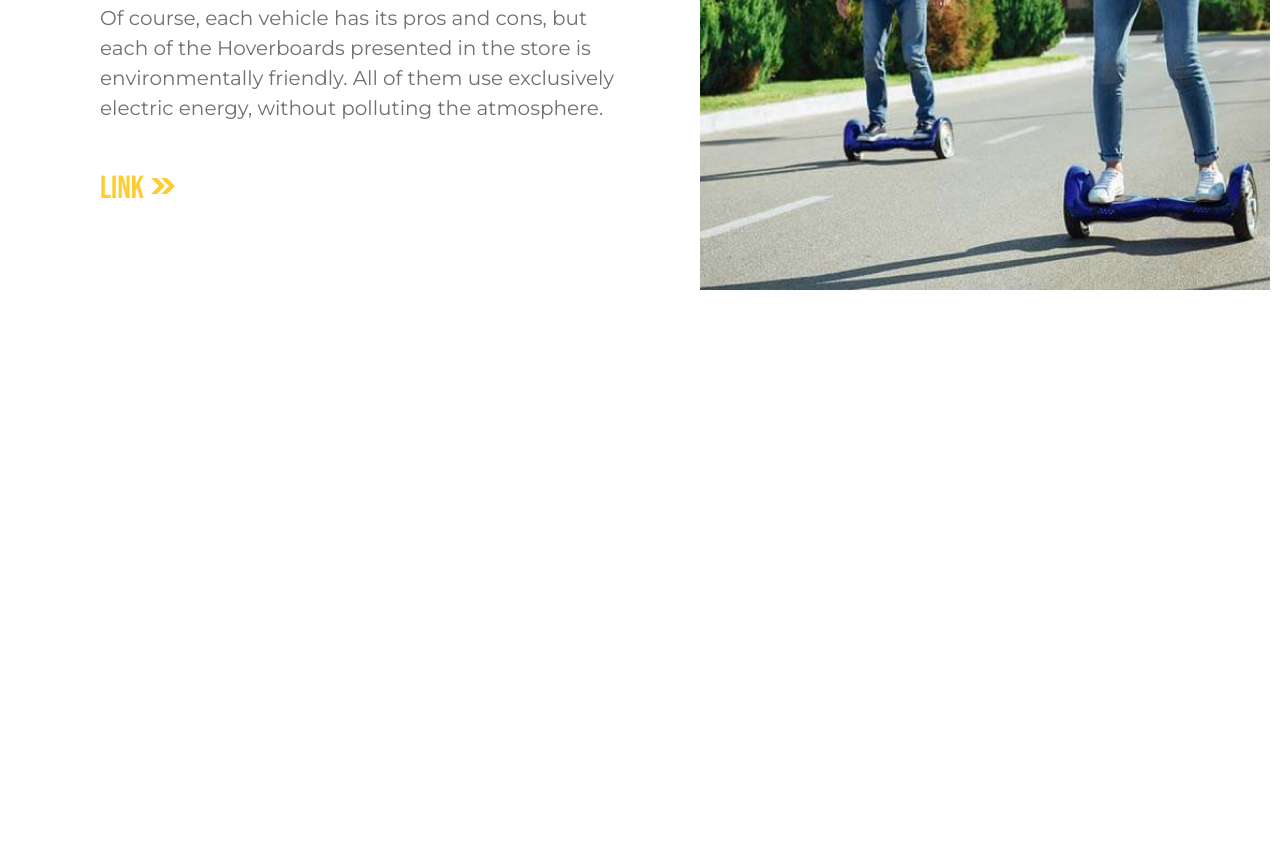
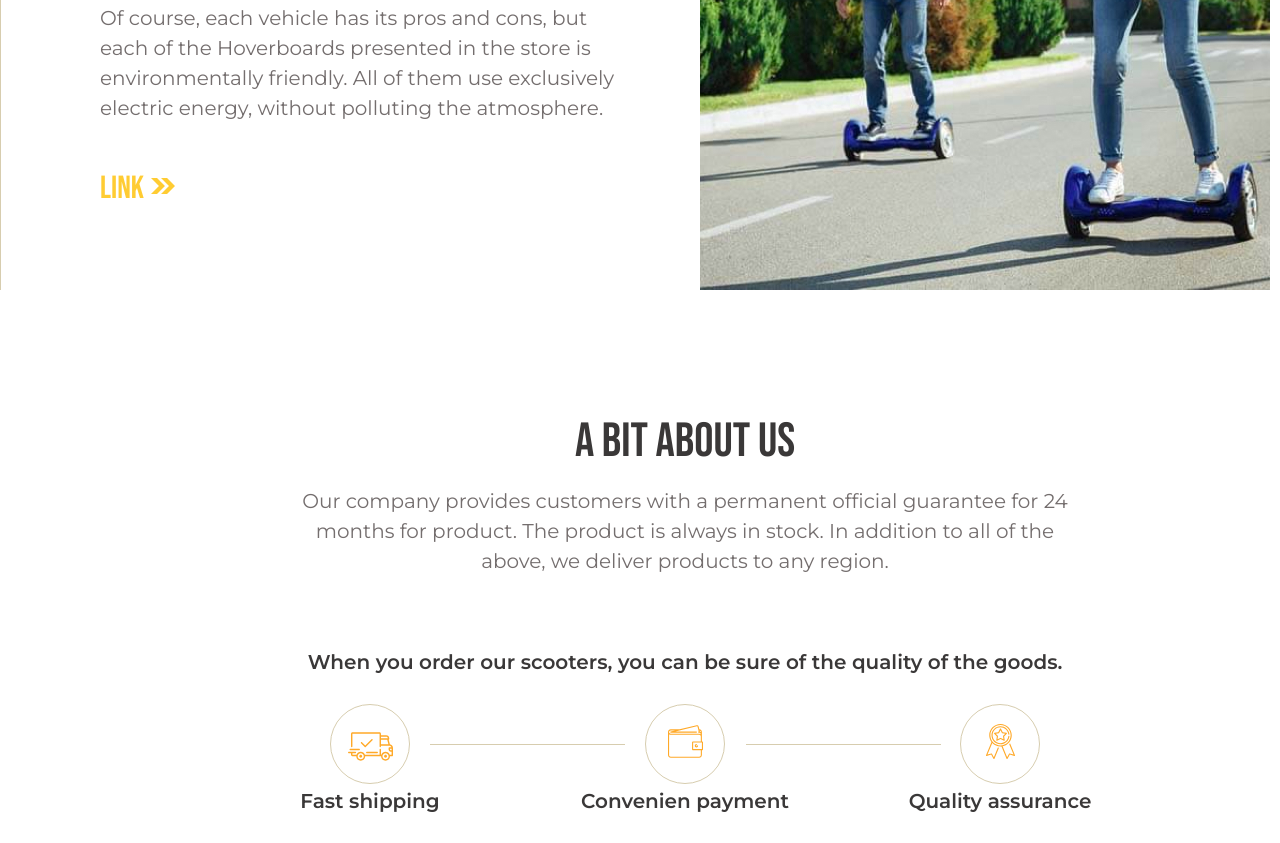
Before and after one commit to alinakostenko/Hoverboard, a plain HTML site: page index.html in a window 1280 px wide. Shown: the part 2398-3241 px from the top of the page. Before the commit the page ends 2696 px from the top, so only its background shows below. Drawn offline with Linux system fonts and the light colour scheme.

Commit message:
+section About_us

```diff
--- a/css/style.css
+++ b/css/style.css
@@ -138,11 +138,11 @@ h1 {
 h2 {
     font-family: 'Bebas Neue', Arial, cursive;
     font-style: normal;
-    font-weight: 400;
-    font-weight: bold;
+    font-weight: 500;
     font-size: 48px;
     line-height: 48px;
     color: #3A3838;
+    text-align: center;
 }
 .flex {
     display: -webkit-box;
@@ -297,7 +297,6 @@ header .wrapper {
     padding-bottom: 120px;
 }
 .choose h2 {
-    text-align: center;
     margin-bottom: 30px;
 }
 .choose .wrapper > p {
@@ -337,6 +336,9 @@ header .wrapper {
 
 /* Section Buy_it_now */
 
+.buy_it_now .wrapper {
+    position: relative;
+}
 .caption {
     font-family: 'Bebas Neue', Arial, cursive;
     font-style: normal;
@@ -353,5 +355,70 @@ header .wrapper {
 .buy_it_now .text_block {
     padding-top: 0;
 }
+.buy_it_now .line_top_left,
+.buy_it_now .line_top_right {
+    height: 614px;
+    top: 0;
+}
 
 /* Section Buy_it_now END */
+
+/* Section About_us */
+
+.about_us .wrapper {
+    padding-top: 120px;
+    padding-bottom: 30px;
+    flex-direction: column;
+}
+.about_us h2 {
+    margin-bottom: 20px;
+}
+.our_company {
+    text-align: center;
+    width: 770px;
+    margin-bottom: 74px;
+}
+.about_us .sure {
+    font-family: 'Montserrat', Arial, sans-serif;
+    font-style: normal;
+    font-weight: 600;
+    font-size: 20px;
+    line-height: 24px;
+    color: #3A3838;
+}
+.goods {
+    margin-top: 30px;
+    position: relative;
+}
+.goods :nth-child(3) {
+    margin-right: 0;
+}
+.good {
+    text-align: center;
+    margin-right: 105px;
+    width: 210px;
+}
+.good_circle {
+    border: 1px solid #D7CDAF;
+    border-radius: 50%;
+    width: 80px;
+    height: 80px;
+    margin-bottom: 5px;
+}
+.good_circle img {
+    margin-top: 19px;
+}
+.goods .line {
+    height: 1px;
+    width: 195px;
+}
+.goods_line_1 {
+    top: 40px;
+    left: 165px;
+}
+.goods_line_2 {
+    top: 40px;
+    right: 164px;
+}
+
+/* Section About_us END */
--- a/index.html
+++ b/index.html
@@ -166,6 +166,32 @@
                     <div class="img_block">
                         <img src="img/byitnow.jpg" alt="hoverboard">
                     </div>
+                    <div class="line line_top_left abs"></div>
+                    <div class="line line_top_right abs"></div>
+                </div>
+            </section>
+
+            <section class="about_us">
+                <div class="wrapper flex">
+                    <h2>A bit about us</h2>
+                    <p class="our_company">Our company provides customers with a permanent official guarantee for 24 months for product. The product is always in stock. In addition to all of the above, we deliver products to any region.</p>
+                    <p class="sure">When you order our scooters, you can be sure of the quality of the goods.</p>
+                    <div class="goods flex">
+                        <div class="good">
+                            <span class="good_circle"><img src="img/car.svg" alt=""></span>
+                            <p class="sure">Fast shipping</p>
+                        </div>
+                        <div class="good">
+                            <span class="good_circle"><img src="img/wallet.svg" alt=""></span>
+                            <p class="sure">Convenien payment</p>
+                        </div>
+                        <div class="good">
+                            <span class="good_circle"><img src="img/quality.svg" alt=""></span>
+                            <p class="sure">Quality assurance</p>
+                        </div>
+                        <div class="line goods_line_1 abs"></div>
+                        <div class="line goods_line_2 abs"></div>
+                    </div>
                 </div>
             </section>
 
```
